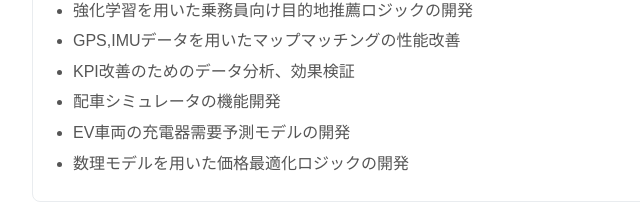
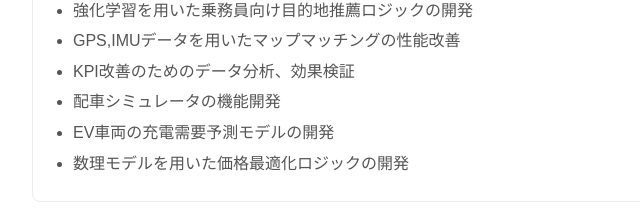
Before and after one commit to kuto5046/resume, a plain HTML site: page index.html in a window 1280 px wide. Shown: the part 880-1104 px from the top of the page, 198-838 px from the left. Drawn offline with Linux system fonts and the light colour scheme.

Commit message:
EV車両の充電需要予測モデルの表現を修正

```diff
--- a/index.html
+++ b/index.html
@@ -344,7 +344,7 @@
                             <li>GPS,IMUデータを用いたマップマッチングの性能改善</li>
                             <li>KPI改善のためのデータ分析、効果検証</li>
                             <li>配車シミュレータの機能開発</li>
-                            <li>EV車両の充電器需要予測モデルの開発</li>
+                            <li>EV車両の充電需要予測モデルの開発</li>
                             <li>数理モデルを用いた価格最適化ロジックの開発</li>
                         </ul>
                     </div>
```
